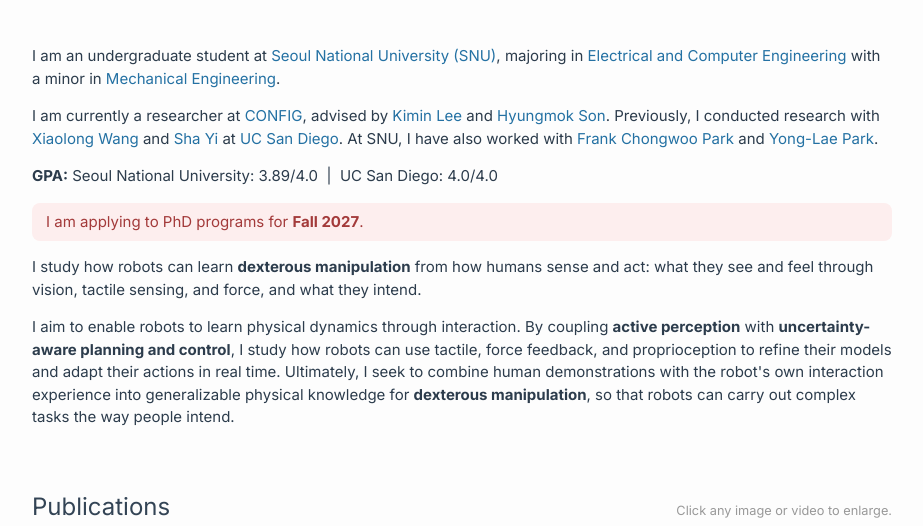
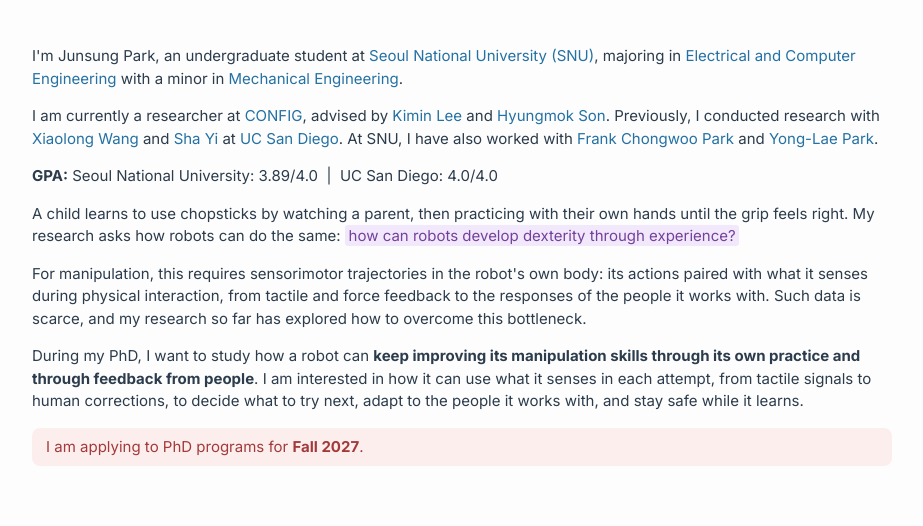
Before and after one commit to jnsungp/jnsungp.github.io, a plain HTML site: page index.html in a window 1280 px wide. Shown: the part 246-772 px from the top of the page, without its empty margins (178-1101 px from the left). Drawn offline with Linux system fonts and the light colour scheme.

Commit message:
Rewrite intro around developing dexterity through experience

```diff
--- a/index.html
+++ b/index.html
@@ -135,7 +135,7 @@
 <main class="content" style="padding-bottom: 64px;">
     <section>
         <p>
-            I am an undergraduate student at <a href="https://www.snu.ac.kr/">Seoul National University (SNU)</a>, majoring in <a href="https://ece.snu.ac.kr/en">Electrical and Computer Engineering</a> with a minor in <a href="https://me.snu.ac.kr/en/">Mechanical Engineering</a>.
+            I'm Junsung Park, an undergraduate student at <a href="https://www.snu.ac.kr/">Seoul National University (SNU)</a>, majoring in <a href="https://ece.snu.ac.kr/en">Electrical and Computer Engineering</a> with a minor in <a href="https://me.snu.ac.kr/en/">Mechanical Engineering</a>.
         </p>
         <p>
             I am currently a researcher at <a href="https://config.inc/">CONFIG</a>, advised by <a href="https://sites.google.com/view/kiminlee">Kimin Lee</a> and <a href="https://www.linkedin.com/in/hyungmokson/">Hyungmok Son</a>. Previously, I conducted research with <a href="https://xiaolonw.github.io/">Xiaolong Wang</a> and <a href="https://yswhynot.github.io/">Sha Yi</a> at <a href="https://ucsd.edu/">UC San Diego</a>. At SNU, I have also worked with <a href="https://sites.google.com/robotics.snu.ac.kr/fcp/people/faculty">Frank Chongwoo Park</a> and <a href="https://scholar.google.com/citations?user=kBsTE7AAAAAJ&amp;hl=en">Yong-Lae Park</a>.
@@ -143,12 +143,26 @@
         <p>
             <span class="bold">GPA:</span> Seoul National University: 3.89/4.0 &nbsp;|&nbsp; UC San Diego: 4.0/4.0
         </p>
+        <p>
+            A child learns to use chopsticks by watching a parent, then practicing with their own hands until the grip feels right. My research asks how robots can do the same: <span class="question">how can robots develop dexterity through experience?</span>
+        </p>
+        <p>
+            For manipulation, this requires sensorimotor trajectories in the robot's own body: its actions paired with what it senses during physical interaction, from tactile and force feedback to the responses of the people it works with. Such data is scarce, and my research so far has explored how to overcome this bottleneck.
+        </p>
+        <p>
+            During my PhD, I want to study how a robot can <span class="bold">keep improving its manipulation skills through its own practice and through feedback from people</span>. I am interested in how it can use what it senses in each attempt, from tactile signals to human corrections, to decide what to try next, adapt to the people it works with, and stay safe while it learns.
+        </p>
         <p class="notice">
             I am applying to PhD programs for <span class="bold">Fall 2027</span>.
         </p>
+        <!-- v2 (2026-11-21), replaced by the SOP v4 version above
         <p>
             I study how robots can learn <span class="bold">dexterous manipulation</span> from how humans sense and act: what they see and feel through vision, tactile sensing, and force, and what they intend.
         </p>
+        <p>
+            I aim to enable robots to learn physical dynamics through interaction. By coupling <span class="bold">active perception</span> with <span class="bold">uncertainty-aware planning and control</span>, I study how robots can use tactile, force feedback, and proprioception to refine their models and adapt their actions in real time. Ultimately, I seek to combine human demonstrations with the robot's own interaction experience into generalizable physical knowledge for <span class="bold">dexterous manipulation</span>, so that robots can carry out complex tasks the way people intend.
+        </p>
+        -->
         <!--
         <p>
             I study how robots can learn human-like manipulation from multimodal human experience.
@@ -159,9 +173,6 @@
             My overarching research goal is to develop <span class="bold">uncertainty-aware planning and control</span> algorithms that enable robots to continuously learn from their interactions with the physical world and acquire the physical intuition and adaptive capabilities needed for <span class="bold">human-like manipulation</span>. In particular, I study how robots can leverage <span class="bold">multimodal perception</span>—including vision, tactile sensing, force feedback, and proprioception—to control physical interactions in contact-rich settings, with the broader goal of enabling robots to execute complex tasks and assist people.
         </p>
         -->
-        <p>
-            I aim to enable robots to learn physical dynamics through interaction. By coupling <span class="bold">active perception</span> with <span class="bold">uncertainty-aware planning and control</span>, I study how robots can use tactile, force feedback, and proprioception to refine their models and adapt their actions in real time. Ultimately, I seek to combine human demonstrations with the robot's own interaction experience into generalizable physical knowledge for <span class="bold">dexterous manipulation</span>, so that robots can carry out complex tasks the way people intend.
-        </p>
     </section>
 
     <section>
--- a/style.css
+++ b/style.css
@@ -31,6 +31,7 @@ p {line-height: 1.5em;}
 .row-text span {line-height: inherit;}
 .section-header {display: flex; flex-wrap: wrap; align-items: baseline; justify-content: space-between; column-gap: 16px;}
 .section-hint {color: #999; font-size: 0.85em; margin-bottom: 16px;}
+.question {color: #75409c; background: #f1e9fb; padding: 0.08em 0.25em; border-radius: 3px; -webkit-box-decoration-break: clone; box-decoration-break: clone;}
 .notice {background: #fdeeee; color: #a33a3a; padding: 8px 14px; border-radius: 8px;}
 .publication {margin-bottom: 36px; padding: 8px; border-radius: 6px;}
 .publication.highlight {background: linear-gradient(135deg, #f1e9fb, #e4d6f4); width: 100%; border-radius: 10px;}
```
